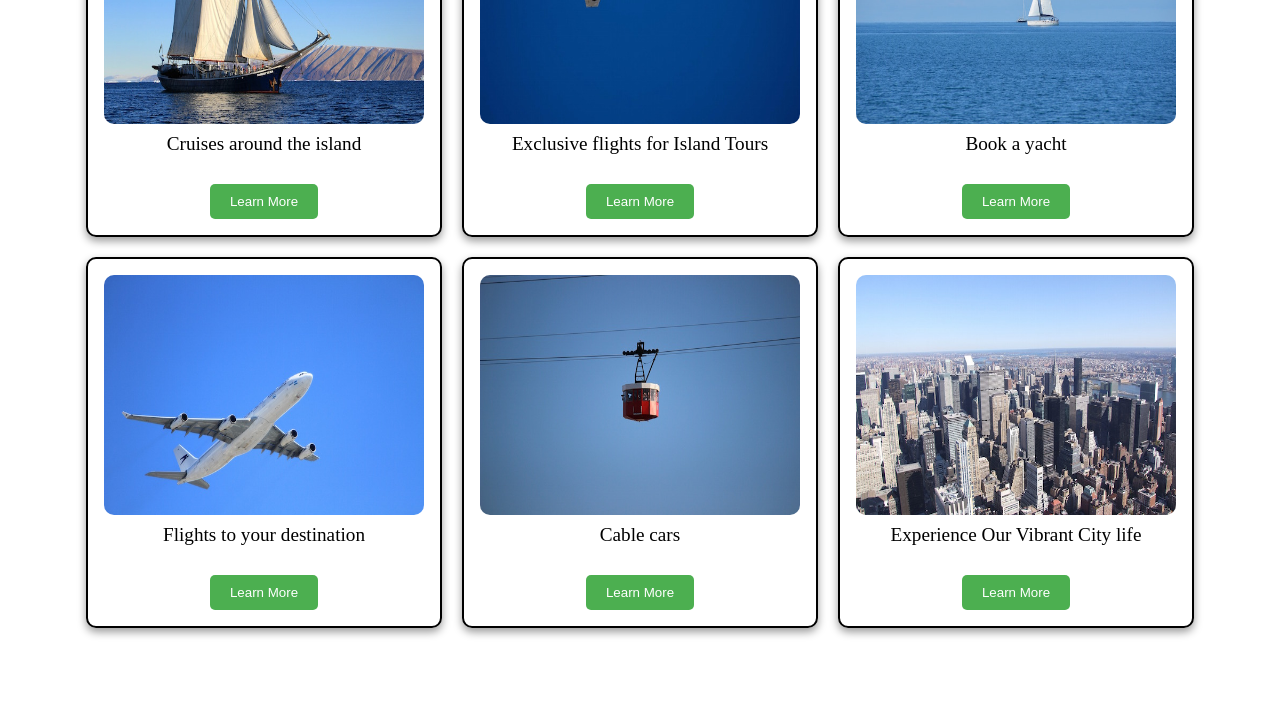
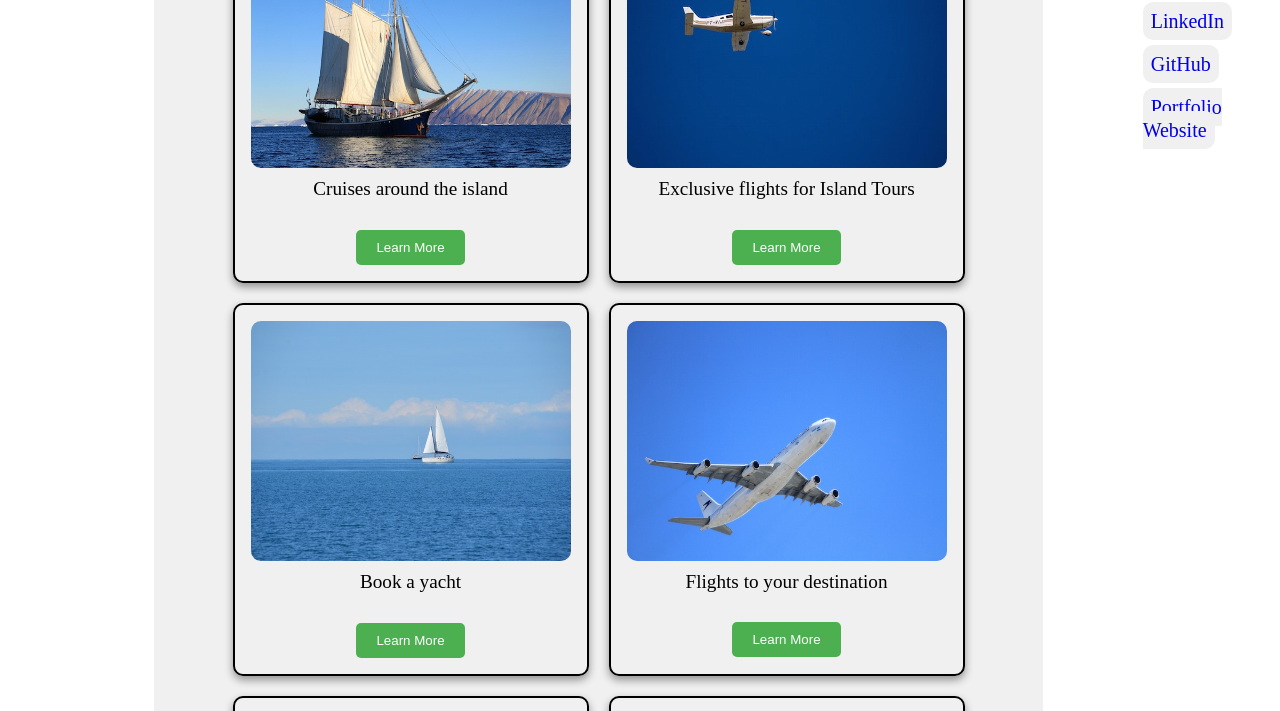
Before and after one commit to TMoyo22/project-1-app-academy, a plain HTML site: page index.html in a window 1280 px wide. Shown: the part 443-1154 px from the top of the page. Before the commit the page ends 1089 px from the top, so only its background shows below. Drawn offline with Linux system fonts and the light colour scheme.

Commit message:
Update links

```diff
--- a/index.html
+++ b/index.html
@@ -73,6 +73,37 @@
             color: #555;
         }
 
+        .images-section{
+            background-color: #f0f0f0;
+            padding: 20px;
+            margin: 20px;
+            max-width: 900px;
+            float: left;
+        }
+
+        .links-section{
+            padding: 20px;
+            margin: 20px;
+            max-width: 900px;
+        }
+
+        .intro{
+           display: flex;
+        }
+
+        a{
+            text-decoration: none;
+            padding: 8px;
+            background-color: #f0f0f0;
+            border-radius: 10px;
+        }
+
+        li{
+            list-style-type: none;
+            margin-bottom: 20px;
+        }
+
+
     </style>
 </head>
 <body>
@@ -81,6 +112,9 @@
         <p class="intro">A website to plan your next holiday</p>
     </div>
 
+    <div class="intro">
+
+<section class="images-section">
 
     <div class="img-container">
         <div class="images">
@@ -127,5 +161,32 @@
 
 
     </div>
+</section>
+
+
+<section class="links-section">
+    <div class="links-container">
+        <h2>My Portfolio Links</h2>
+        <ul>
+            <li><a href="https://www.linkedin.com/in/tatenda-moyo-576235220/">LinkedIn</a></li>
+            <li><a href="https://github.com/TMoyo22">GitHub</a></li>
+            <li><a href="https://teewebportfolio.vercel.app/">Portfolio Website</a></li>
+        </ul>
+    </div>
+
+</section>
+</div>
+
+    <script>
+        const expandButtons = document.querySelectorAll('.expand-button');
+        const expandedDescriptions = document.querySelectorAll('.expanded-description');
+
+        expandButtons.forEach((button, index) => {
+            button.addEventListener('click', () => {
+                expandedDescriptions[index].style.display =
+                    expandedDescriptions[index].style.display === 'none' ? 'block' : 'none';
+            });
+        });
+    </script>
 </body>
 </html>
```
